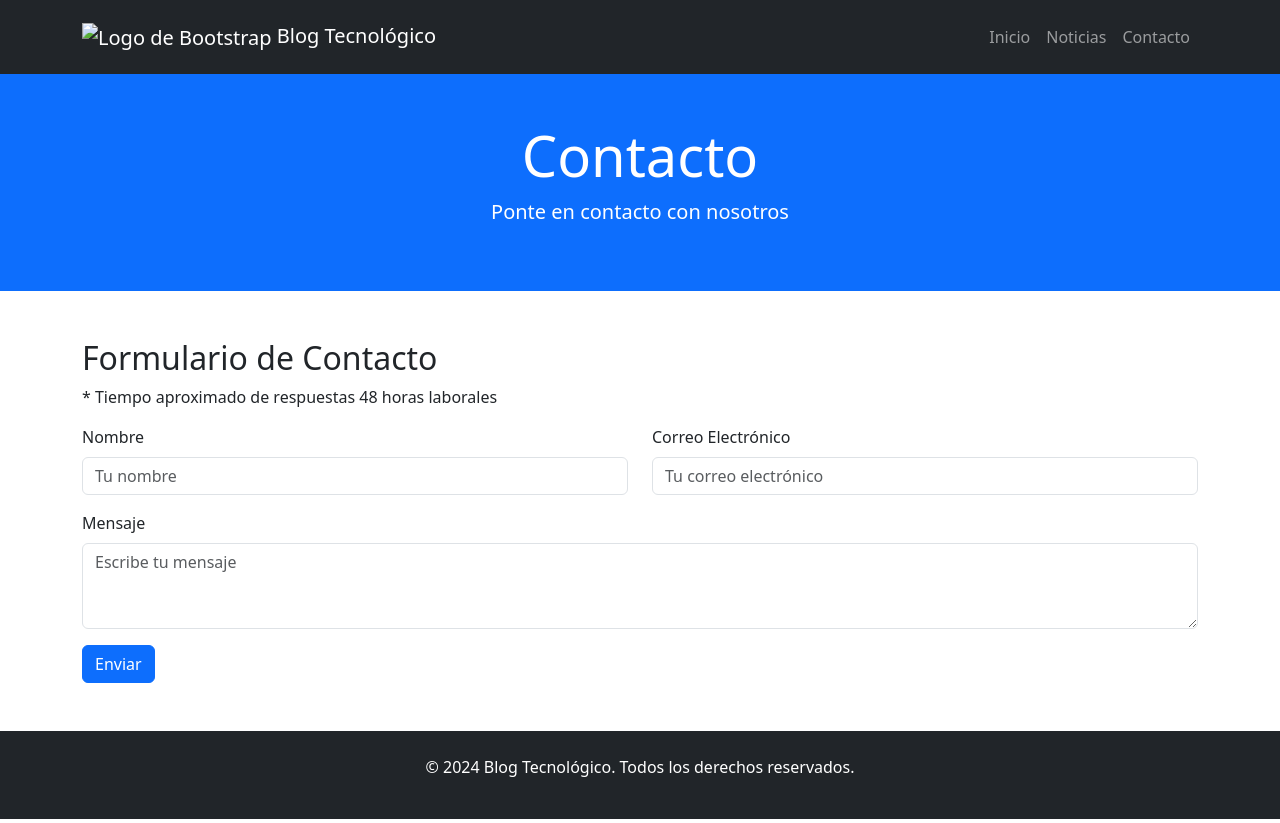
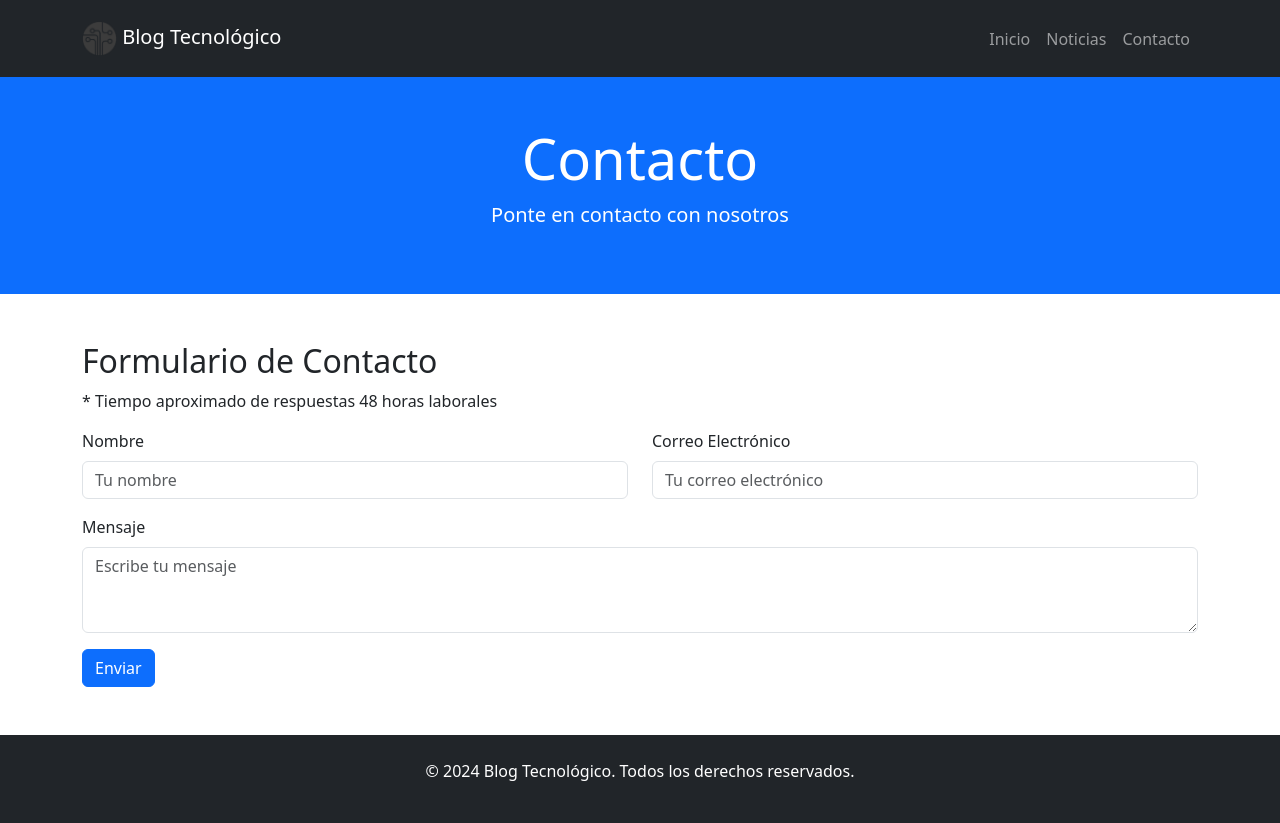
Before and after one commit to RoyalSin22/BlogTecnologico, a plain HTML site: page src/html/contacto.html in a window 1280 px wide. Drawn offline with nearby package versions, Linux system fonts and the light colour scheme.

Commit message:
arreglo de ruta

```diff
--- a/src/html/contacto.html
+++ b/src/html/contacto.html
@@ -13,7 +13,7 @@
     <nav class="navbar navbar-expand-lg navbar-dark bg-dark py-3 sticky-top">
         <div class="container">
             <a class="navbar-brand" href="index.html">
-                <img src="src\img\logo.png" alt="Logo de Bootstrap" class="img-fluid" style="width: 35px;">
+                <img src="../img/logo.png" alt="Logo de Bootstrap" class="img-fluid" style="width: 35px;">
                 Blog Tecnológico</a>
             <button class="navbar-toggler" type="button" data-bs-toggle="collapse" data-bs-target="#navbarNav" aria-controls="navbarNav" aria-expanded="false" aria-label="Toggle navigation">
                 <span class="navbar-toggler-icon"></span>
```
